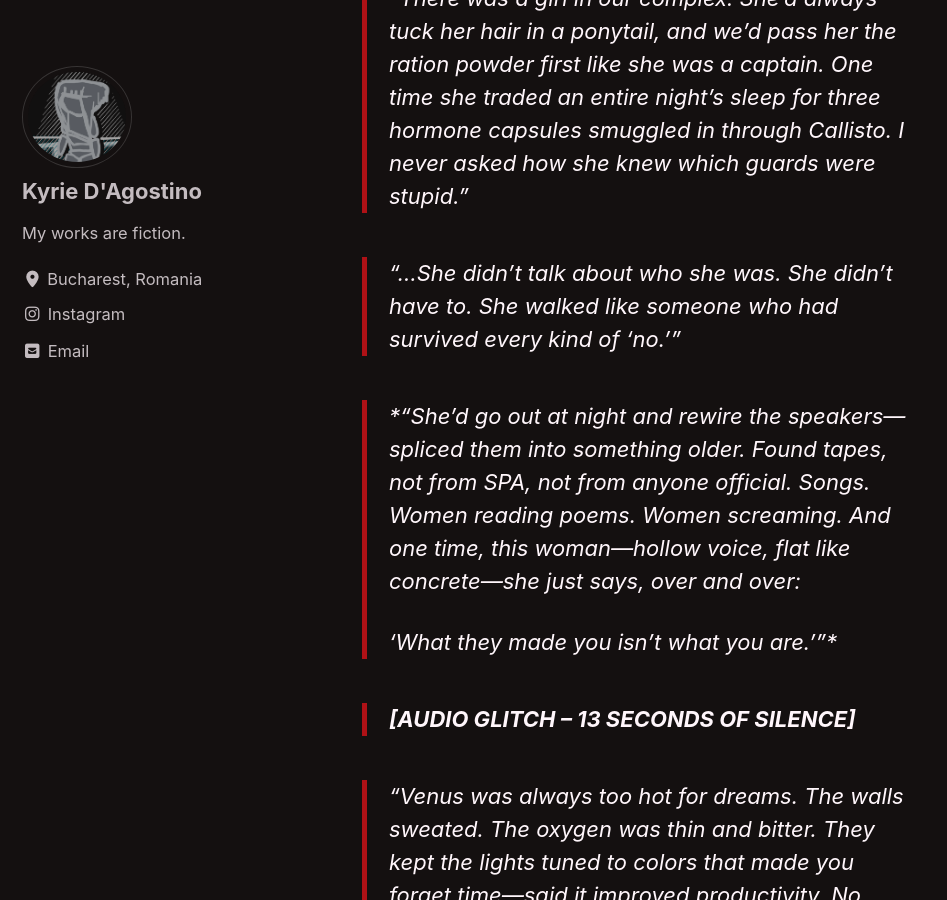
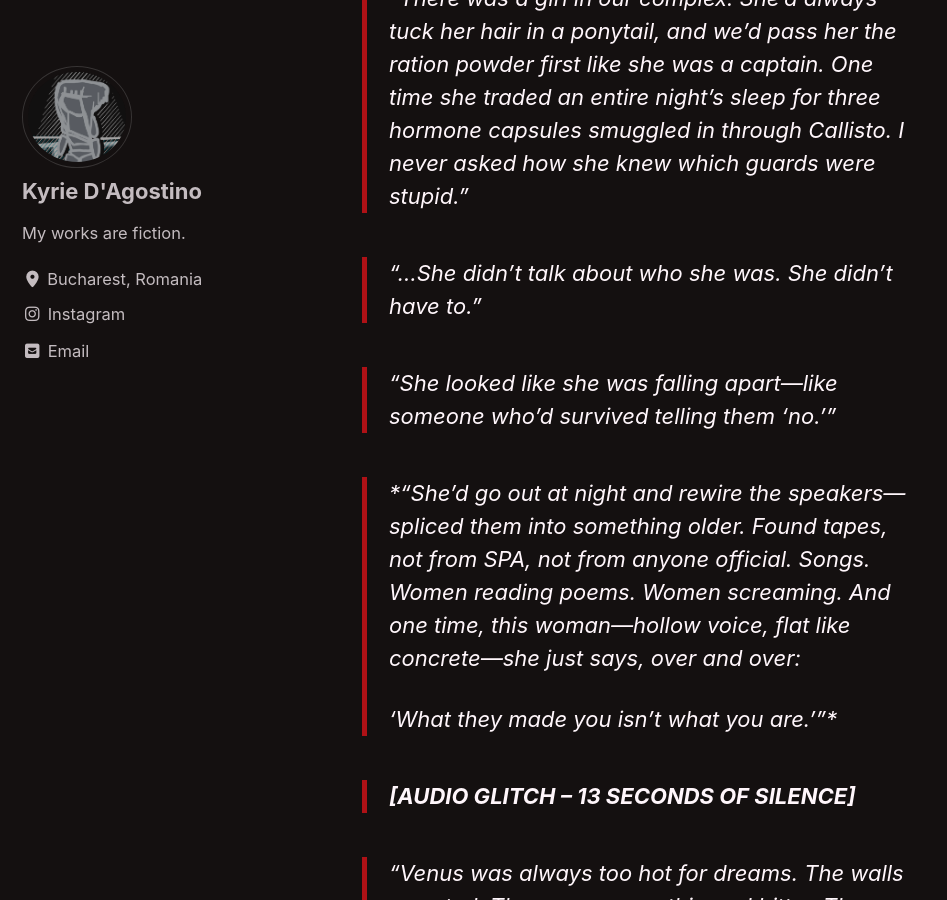
Before and after one commit to kyrie-edelweiss/edelweiss-archive, a Jekyll site: the page built from _pages/red-king.md, in a window 1280 px wide and 900 px high, scrolled down 38859 px. Shown: the whole window, without its empty margins (0-947 px from the left). Built offline with Jekyll 4.4.1, drawn with Linux system fonts in a browser that asks for light colours; cached includes are drawn as plain includes; our own code applies the rules of GitHub Pages for plain Markdown files.

Commit message:
Update red-king.md

```diff
--- a/_pages/red-king.md
+++ b/_pages/red-king.md
@@ -775,7 +775,9 @@ This could not be kept up any longer.
 
 > *"There was a girl in our complex. She'd always tuck her hair in a ponytail, and we’d pass her the ration powder first like she was a captain. One time she traded an entire night's sleep for three hormone capsules smuggled in through Callisto. I never asked how she knew which guards were stupid."*
 
-> *"...She didn’t talk about who she was. She didn’t have to. She walked like someone who had survived every kind of 'no.'"*
+> *"...She didn’t talk about who she was. She didn’t have to."*
+
+> *"She looked like she was falling apart—like someone who'd survived telling them 'no.'"*
 
 > *"She’d go out at night and rewire the speakers—spliced them into something older. Found tapes, not from SPA, not from anyone official. Songs. Women reading poems. Women screaming. And one time, this woman—hollow voice, flat like concrete—she just says, over and over:
 >
```
